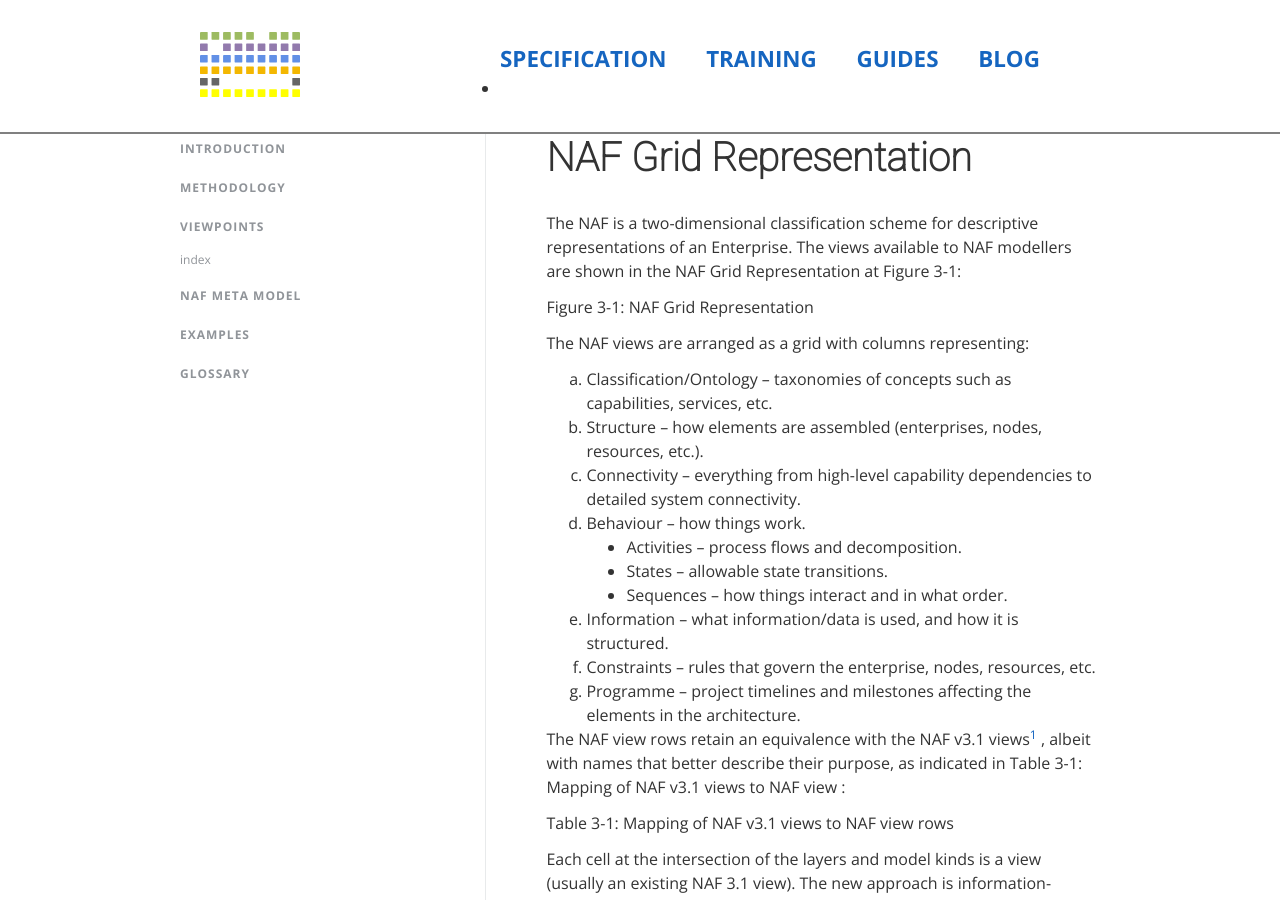
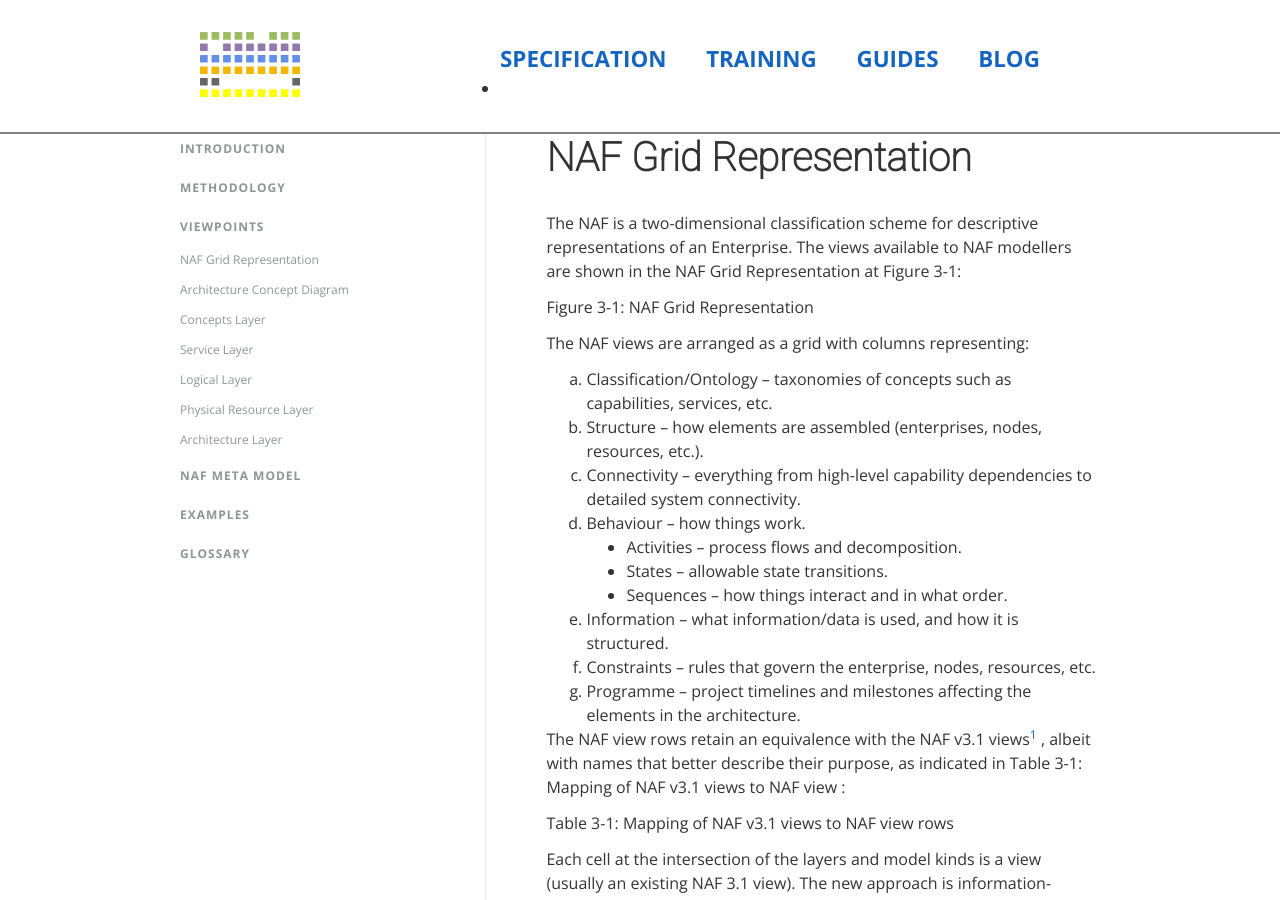
Before and after one commit to stavnstrup/abok, a Jekyll site: the page built from naf/viewpoints/01-grid.md, in a window 1280 px wide and 900 px high. Built offline with Jekyll 4.4.1, drawn with Linux system fonts in a browser that asks for light colours; nearby versions of some CDN libraries.

Commit message:
Show viewpoint chapter in sidebar

```diff
--- a/_data/naf4.yml
+++ b/_data/naf4.yml
@@ -104,9 +104,27 @@
   location: "/naf/viewpoints/"
   id: viewpoints
   sections:
-    - title: index
-      short: index
+    - title: NAF Grid Representation
+      short: NAF Grid Representation
       url: index
+    - title: "Architecture Concept Diagram (NAF V3: NOV-1; MODAF: OV-1) Concerns Addresse"
+      short: Architecture Concept Diagram
+      url: 02-arch.concept
+    - title: Concepts Layer
+      short: Concepts Layer
+      url: 03-concepts
+    - title: Service Specifications Layer
+      short: Service Layer
+      url: 04-service
+    - title: Logical Specifications Layer
+      short: Logical Layer
+      url: 05-logical
+    - title: Physical Resource Specifications Layer
+      short: Physical Resource Layer
+      url: 06-physical
+    - title: Architecture Metadata Layer
+      short: Architecture Layer
+      url: 07-architecture
 - title: NAF Meta Model
   location: "/naf/metamodel/"
   id: metamodel
```
Also changed, not shown: naf/index.md (+2 -2 lines), naf/viewpoints/01-grid.md (+1 -0 lines), naf/viewpoints/index.md (deleted, +0 -5 lines).
